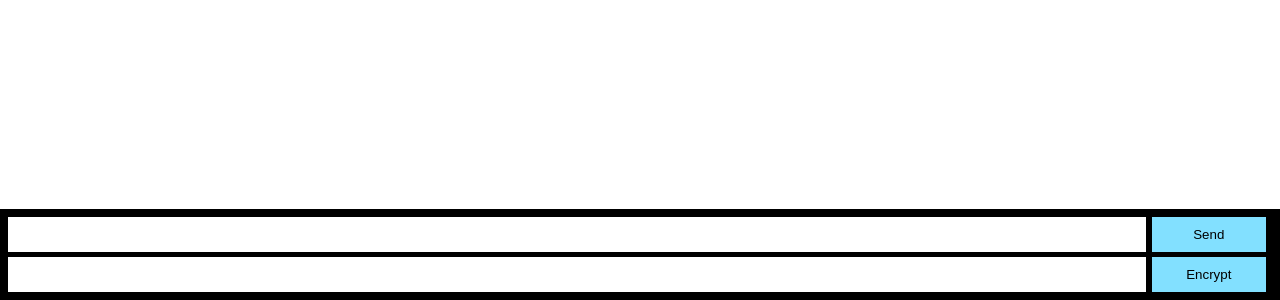
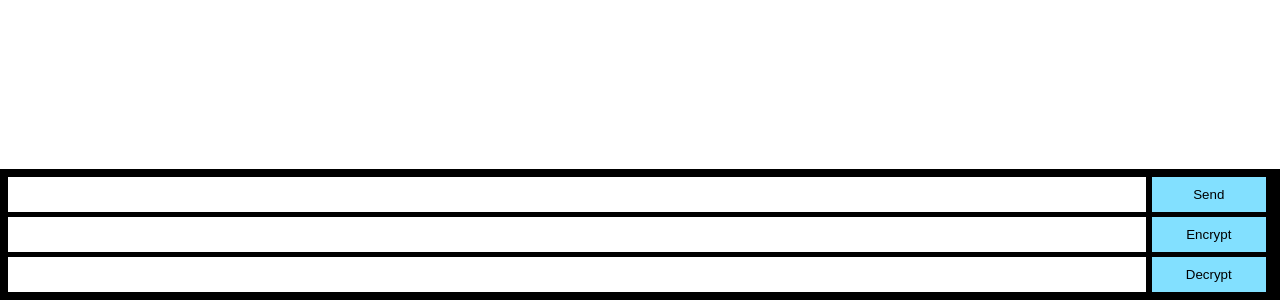
Before and after one commit to robertDurst/ChatDemo, a React app: page / in a window 1280 px wide. Shown: the part 500-800 px from the top of the page. Built offline with nearby package versions, Linux system fonts and the light colour scheme.

Commit message:
MVP send back and forth messages

```diff
--- a/client/src/Chat.js
+++ b/client/src/Chat.js
@@ -12,12 +12,15 @@ class Chat extends React.Component {
           messages: [],
           message: '',
           encrypt: '',
+          decrypt: '',
         };
 
         this.send = this.send.bind(this);
         this.encrypt = this.encrypt.bind(this);
+        this.decrypt = this.decrypt.bind(this);
         this.onChangeMessage = this.onChangeMessage.bind(this);
         this.onChangeEncrypt = this.onChangeEncrypt.bind(this);
+        this.onChangeDecrypt = this.onChangeDecrypt.bind(this);
       }
 
     async componentDidMount() {
@@ -85,6 +88,7 @@ class Chat extends React.Component {
         this.setState({
             socket,
             keypair,
+            crypto,
         })
     }
 
@@ -117,10 +121,40 @@ class Chat extends React.Component {
     }
 
     encrypt() {
-        this.state.socket.emit('MESSAGE', this.state.encrypt);
+        try {
+            const keypair = this.state.encrypt.replace(/\(|\)/g, "").split(",");
+            const e = keypair[0].trim();
+            const n = keypair[1].trim();
+            const encrypted = this.state.crypto.encrypt(this.state.message, e, n);
+
+            this.setState({
+                encrypt: '',
+                message: encrypted,
+            });
+        } catch(err) {
+            this.setState({
+                encrypt: 'Failure to encrypt',
+            });
+        }
+    }
+
+    onChangeDecrypt(e) {
         this.setState({
-            encrypt: '',
-        });
+            decrypt: e.target.value,
+        })
+    }
+
+    decrypt() {
+        try {
+            const decrypted = this.state.keypair.decrypt(this.state.decrypt);
+            this.setState({
+                decrypt: decrypted,
+            });
+        } catch(err) {
+            this.setState({
+                decrypt: 'Unsuccessful decryption.',
+            });
+        }
     }
 
     render() {
@@ -138,6 +172,10 @@ class Chat extends React.Component {
                         <input autoComplete="off" onChange={this.onChangeEncrypt} value={this.state.encrypt}/>
                         <button onClick={this.encrypt} type="button">Encrypt</button>
                     </div>
+                    <div className="inputbox">
+                        <input autoComplete="off" onChange={this.onChangeDecrypt} value={this.state.decrypt}/>
+                        <button onClick={this.decrypt} type="button">Decrypt</button>
+                    </div>
                 </form>
             </div>
         );
--- a/crypto_module.js
+++ b/crypto_module.js
@@ -73,6 +73,36 @@ function passStringToWasm(arg) {
     getUint8Memory().set(buf, ptr);
     return [ptr, buf.length];
 }
+/**
+* @param {string} arg0
+* @param {string} arg1
+* @param {string} arg2
+* @returns {string}
+*/
+export function encrypt(arg0, arg1, arg2) {
+    const [ptr0, len0] = passStringToWasm(arg0);
+    const [ptr1, len1] = passStringToWasm(arg1);
+    const [ptr2, len2] = passStringToWasm(arg2);
+    const retptr = globalArgumentPtr();
+    try {
+        wasm.encrypt(retptr, ptr0, len0, ptr1, len1, ptr2, len2);
+        const mem = getUint32Memory();
+        const rustptr = mem[retptr / 4];
+        const rustlen = mem[retptr / 4 + 1];
+
+        const realRet = getStringFromWasm(rustptr, rustlen).slice();
+        wasm.__wbindgen_free(rustptr, rustlen * 1);
+        return realRet;
+
+
+    } finally {
+        wasm.__wbindgen_free(ptr0, len0 * 1);
+        wasm.__wbindgen_free(ptr1, len1 * 1);
+        wasm.__wbindgen_free(ptr2, len2 * 1);
+
+    }
+
+}
 
 export function __wbg_alert_203900472737c5ba(arg0, arg1) {
     let varg0 = getStringFromWasm(arg0, arg1);
@@ -113,11 +143,13 @@ export class Keypair {
     }
     /**
     * @param {Uint8Array} arg0
+    * @param {Uint8Array} arg1
     * @returns {Keypair}
     */
-    static new(arg0) {
+    static new(arg0, arg1) {
         const [ptr0, len0] = passArray8ToWasm(arg0);
-        return Keypair.__construct(wasm.keypair_new(ptr0, len0));
+        const [ptr1, len1] = passArray8ToWasm(arg1);
+        return Keypair.__construct(wasm.keypair_new(ptr0, len0, ptr1, len1));
     }
     /**
     * @returns {string}
@@ -137,34 +169,32 @@ export class Keypair {
         return realRet;
 
     }
-}
-/**
-*/
-export class Keydouble {
-
-    static __construct(ptr) {
-        return new Keydouble(ptr);
-    }
-
-    constructor(ptr) {
-        this.ptr = ptr;
-    }
-
-    free() {
-        const ptr = this.ptr;
-        this.ptr = 0;
-        wasm.__wbg_keydouble_free(ptr);
-    }
     /**
     * @param {string} arg0
-    * @param {string} arg1
-    * @param {boolean} arg2
-    * @returns {Keydouble}
+    * @returns {string}
     */
-    static new(arg0, arg1, arg2) {
+    decrypt(arg0) {
+        if (this.ptr === 0) {
+            throw new Error('Attempt to use a moved value');
+        }
         const [ptr0, len0] = passStringToWasm(arg0);
-        const [ptr1, len1] = passStringToWasm(arg1);
-        return Keydouble.__construct(wasm.keydouble_new(ptr0, len0, ptr1, len1, arg2 ? 1 : 0));
+        const retptr = globalArgumentPtr();
+        try {
+            wasm.keypair_decrypt(retptr, this.ptr, ptr0, len0);
+            const mem = getUint32Memory();
+            const rustptr = mem[retptr / 4];
+            const rustlen = mem[retptr / 4 + 1];
+
+            const realRet = getStringFromWasm(rustptr, rustlen).slice();
+            wasm.__wbindgen_free(rustptr, rustlen * 1);
+            return realRet;
+
+
+        } finally {
+            wasm.__wbindgen_free(ptr0, len0 * 1);
+
+        }
+
     }
 }
 
--- a/server/server.js
+++ b/server/server.js
@@ -8,7 +8,7 @@ io.on('connection', function(socket){
   // For announcing the connection of new users by public key
   socket.on('REGISTER', function(data){
     console.log("User joined:", data);
-    socket.emit('MESSAGE', "Welcome!");
+    socket.emit('MESSAGE', `Welcome!\nYour public key: ${data}`);
     socket.broadcast.emit("NEW_REGISTRATION", data);
   });
 
```
Also changed, not shown: crypto_module.d.ts (+4 -5 lines), dist/index.html, 2 other files.
